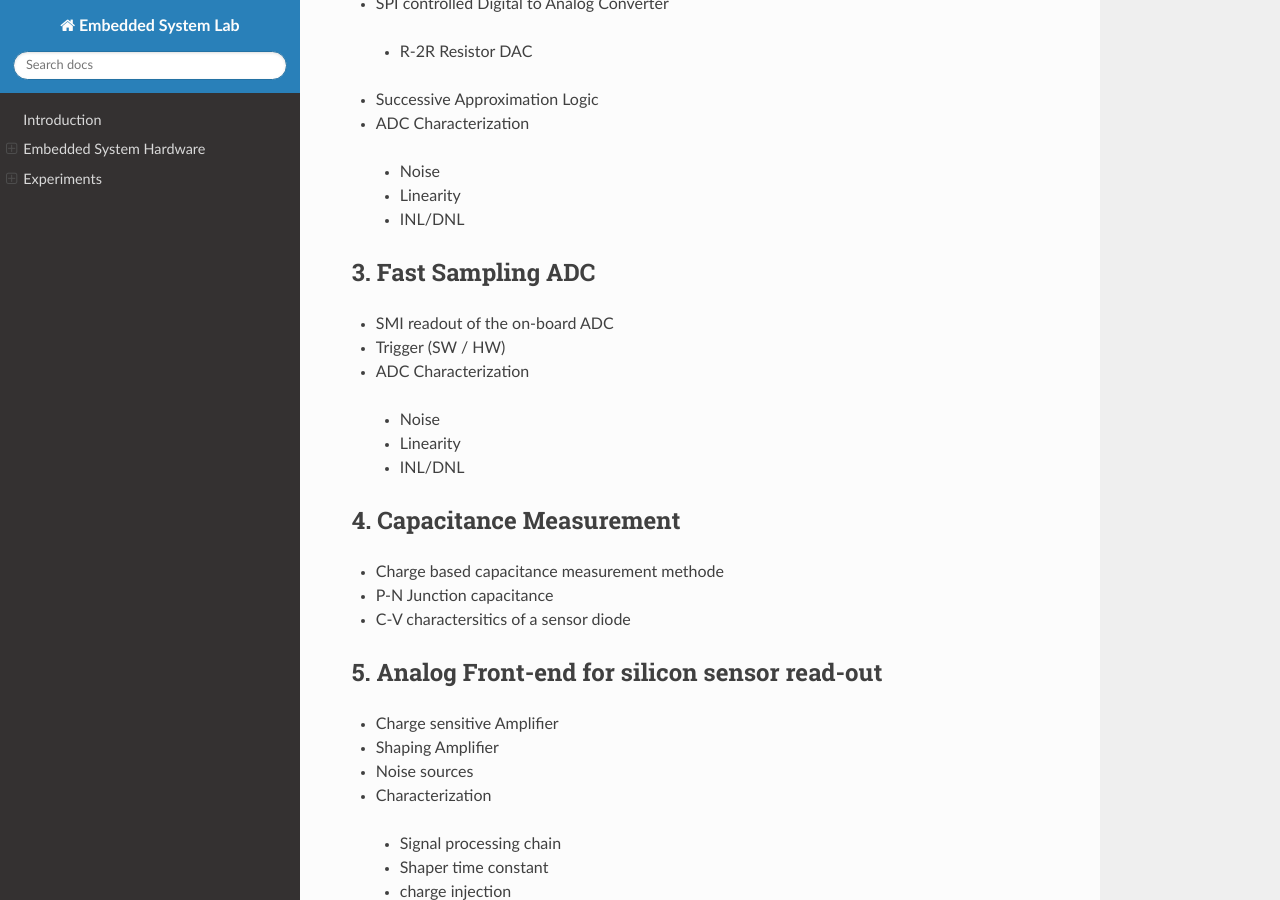
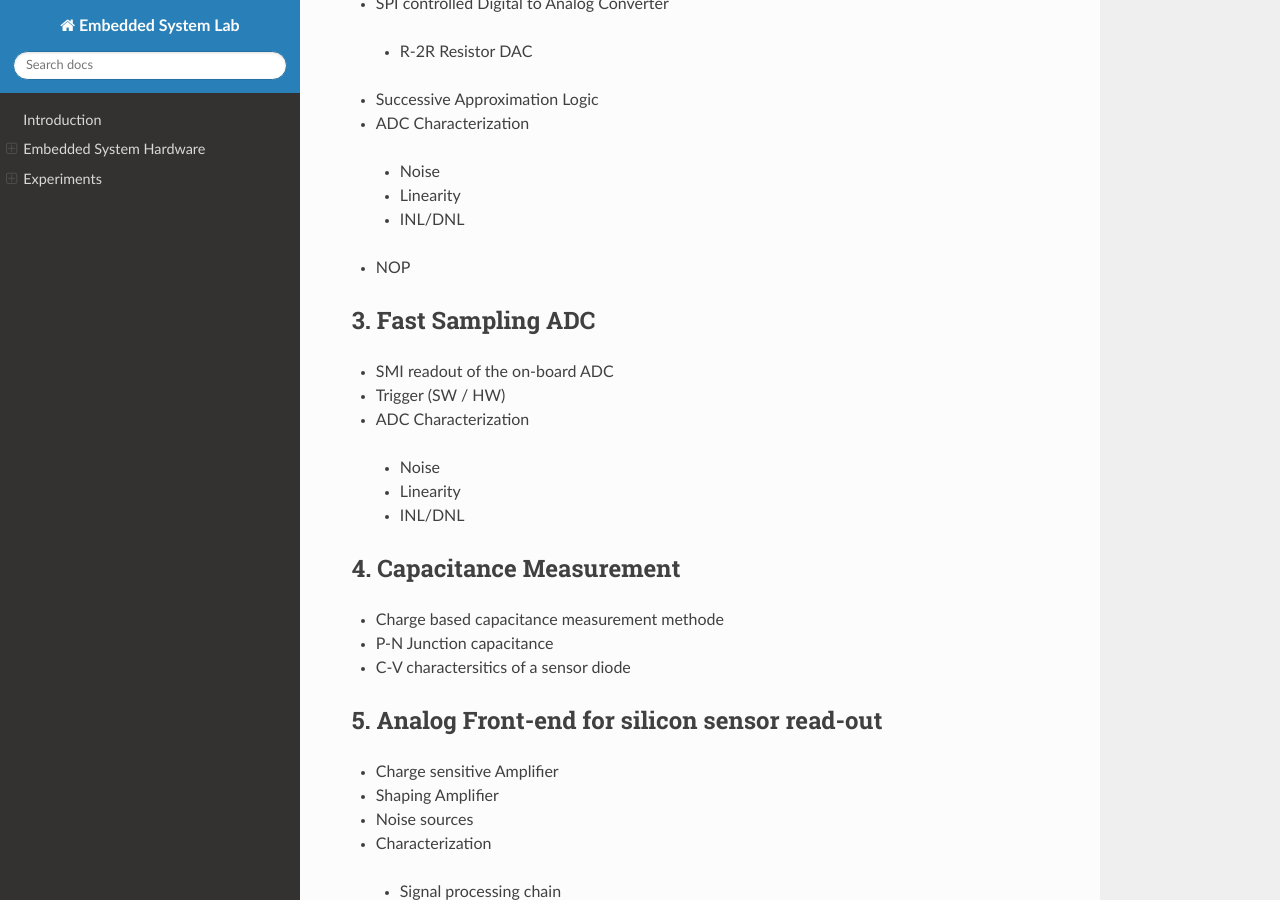
Before and after one commit to SiLab-Bonn/Embedded-System-Lab, a Sphinx documentation site: the page built from docs/Introduction.rst, in a window 1280 px wide and 900 px high, scrolled down 978 px. Built offline with Sphinx 7.4.7 and the Read the Docs theme 2.0.0, drawn with Linux system fonts in a browser that asks for light colours.

Commit message:
Update Introduction.rst

```diff
--- a/docs/Introduction.rst
+++ b/docs/Introduction.rst
@@ -40,9 +40,10 @@ Experiments
  - Noise
  - Linearity
  - INL/DNL
+- NOP
 
 3. Fast Sampling ADC
------------------
+--------------------
 - SMI readout of the on-board ADC
 - Trigger (SW / HW)
 - ADC Characterization
```
